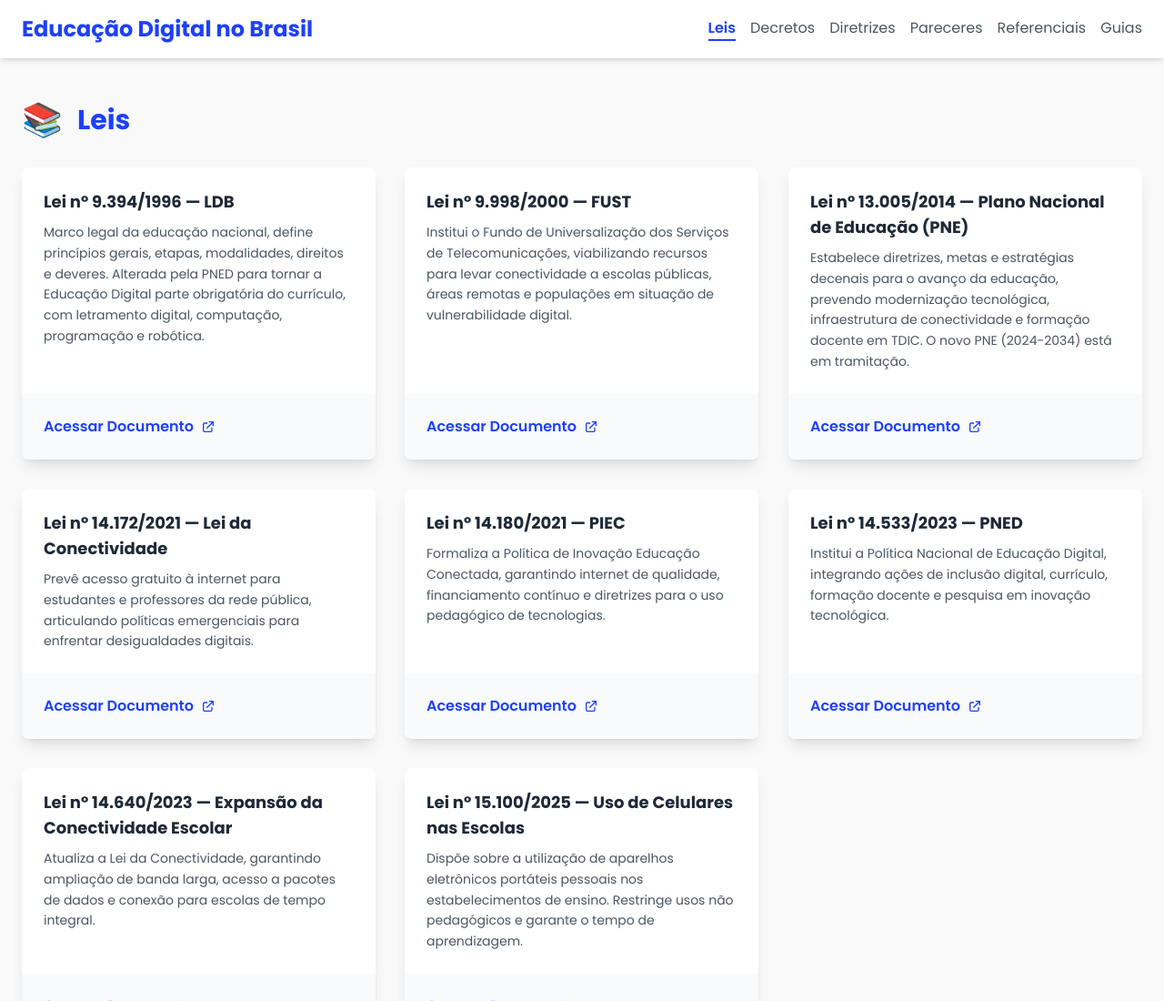
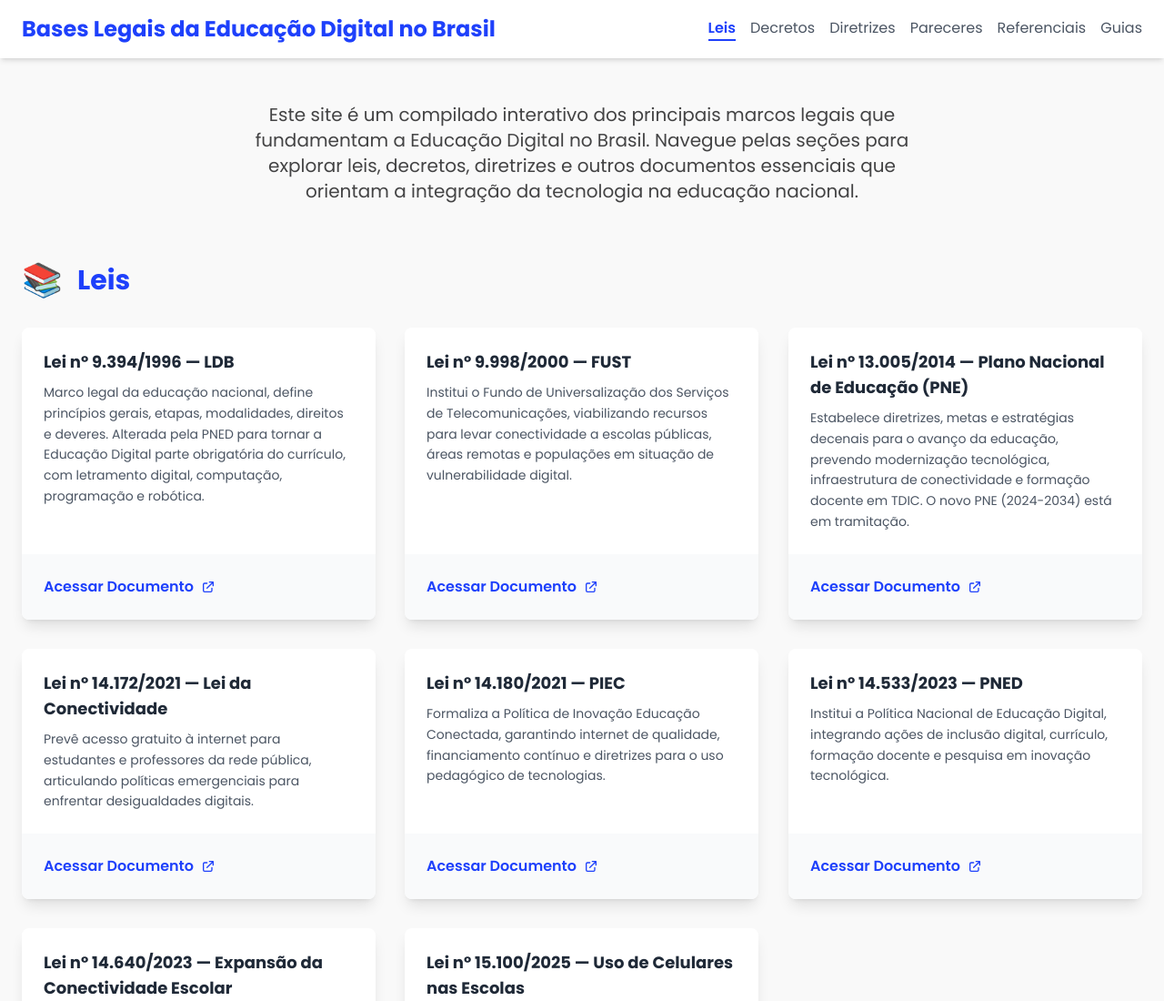
Before and after one commit to GlauberLASantiago/bases-educa-digital-brasil, a plain HTML site: page index.html in a window 1280 px wide. Shown: the top 1100 px of the page at 91% size. Drawn offline with nearby package versions, Linux system fonts and the light colour scheme.

Commit message:
Update index.html

```diff
--- a/index.html
+++ b/index.html
@@ -82,7 +82,7 @@
     <header class="bg-white shadow-md sticky top-0 z-50 transition-colors duration-300">
         <div class="container mx-auto px-6 py-4 flex justify-between items-center">
             <h1 class="text-xl md:text-2xl font-bold text-custom-blue">
-                Educação Digital no Brasil
+                Bases Legais da Educação Digital no Brasil
             </h1>
 
             <div class="flex items-center">
@@ -120,6 +120,13 @@
 
     <!-- Main Content -->
     <main class="container mx-auto px-6 py-12">
+
+        <!-- Introductory Text -->
+        <div class="text-center mb-16">
+            <p class="text-lg md:text-xl max-w-3xl mx-auto leading-relaxed">
+                Este site é um compilado interativo dos principais marcos legais que fundamentam a Educação Digital no Brasil. Navegue pelas seções para explorar leis, decretos, diretrizes e outros documentos essenciais que orientam a integração da tecnologia na educação nacional.
+            </p>
+        </div>
 
         <!-- Section: Leis -->
         <section id="leis" class="content-section mb-16">
```
